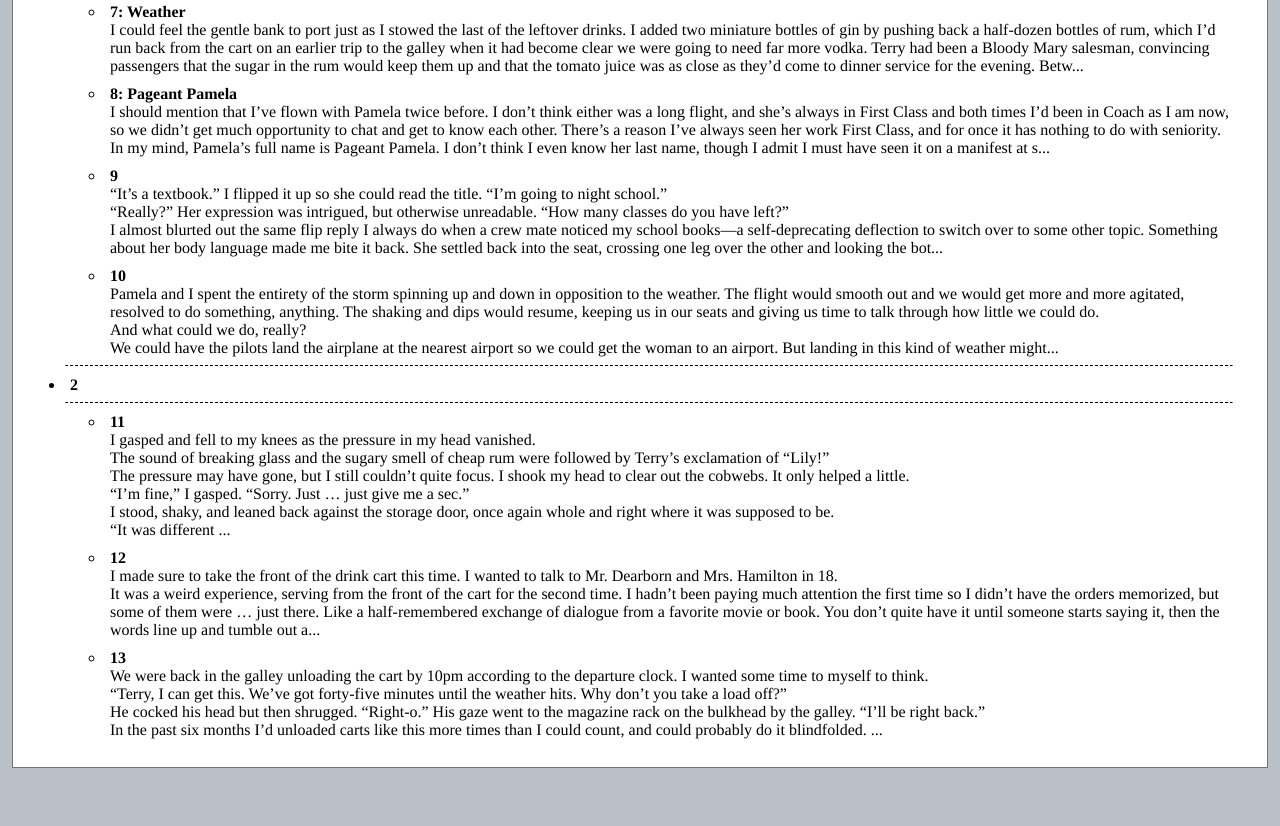
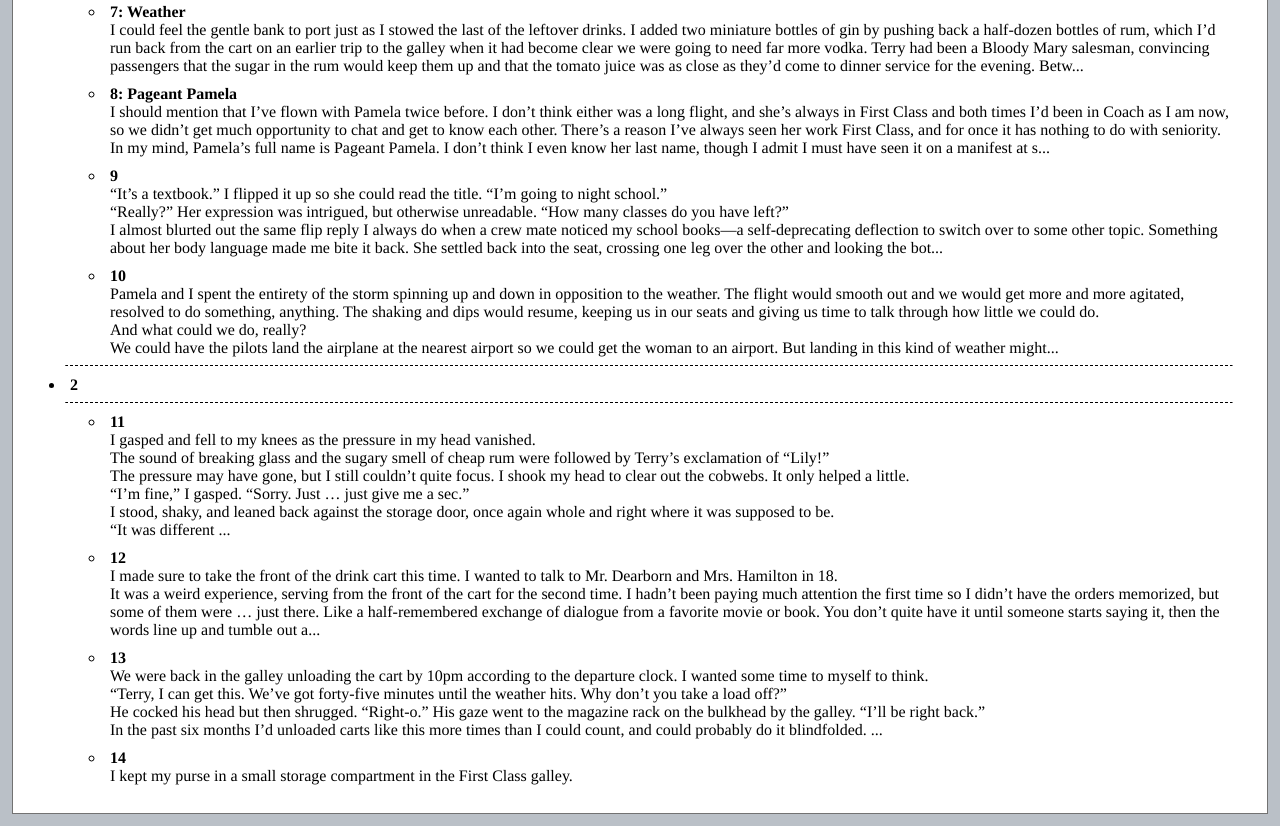
Before and after one commit to rickosborne/cascades, a plain HTML site: page Cascades.scriv/QuickLook/Preview.html in a window 1280 px wide. Shown: the part 859-1685 px from the top of the page. Before the commit the page ends 1639 px from the top, so only its background shows below. Drawn offline with Linux system fonts and the light colour scheme.

Commit message:
Going into 14. 20008 words.  TWENTY KAY!

```diff
--- a/Cascades.scriv/QuickLook/Preview.html
+++ b/Cascades.scriv/QuickLook/Preview.html
@@ -119,6 +119,9 @@ It was a weird experience, serving from the front of the cart for the second tim
 He cocked his head but then shrugged.  “Right-o.”  His gaze went to the magazine rack on the bulkhead by the galley.  “I’ll be right back.”<br/>
 In the past six months I’d unloaded carts like this more times than I could count, and could probably do it blindfolded. ...</p>
 </li>
+<li>
+<p class="binderItem"><strong>14</strong><br/>I kept my purse in a small storage compartment in the First Class galley.</p>
+</li>
 </ul>
 </ul>
 
```
Also changed, not shown: 10 other files.
